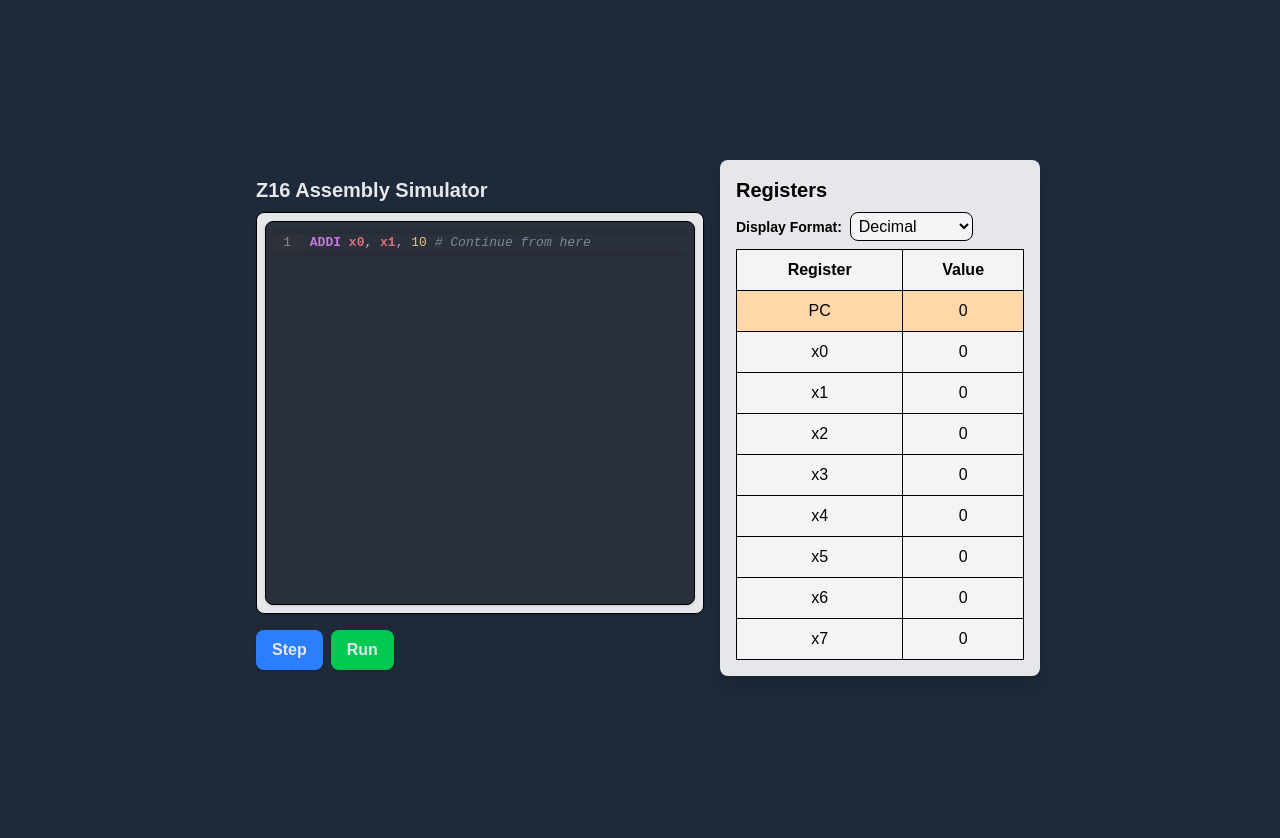
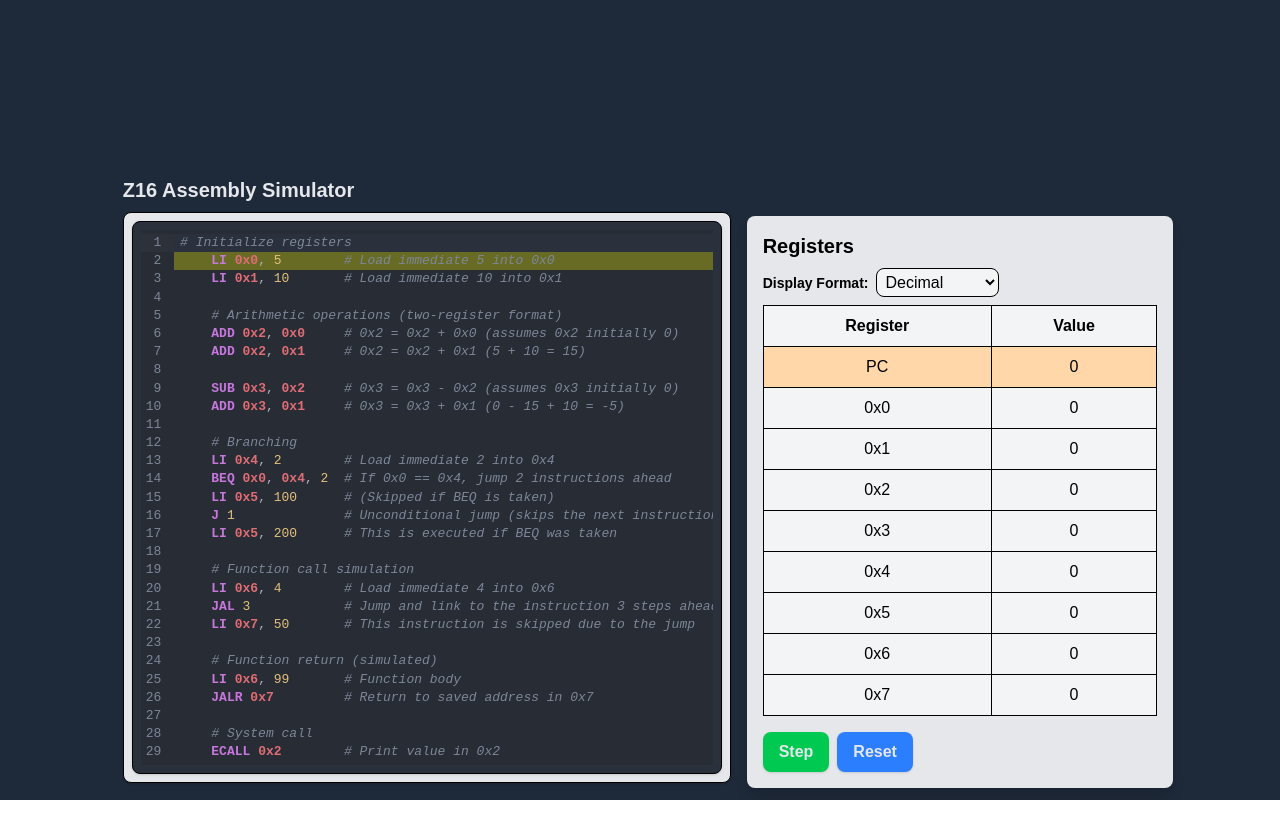
Before and after one commit to bobelmasry/z16-sim-web, a Next.js app: page / in a window 1280 px wide. Shown: the top 838 px of the page. After the commit the page ends 800 px from the top, so only its background shows below. Built offline with nearby package versions, Linux system fonts and the light colour scheme.

Commit message:
added highlighting for next instruction and fixed UI

```diff
--- a/pages/index.tsx
+++ b/pages/index.tsx
@@ -4,9 +4,42 @@ import { HighlightStyle, syntaxHighlighting } from "@codemirror/language";
 import { tags as t } from "@lezer/highlight";
 import { StreamLanguage } from "@codemirror/language";
 import { oneDark } from "@codemirror/theme-one-dark";
+import { EditorView, Decoration, ViewPlugin } from "@codemirror/view";
+import { RangeSet } from "@codemirror/state";
 
 export default function Home() {
-  const [assemblyCode, setAssemblyCode] = useState("ADDI x0, x1, 10 # Continue from here");
+
+  const initialAssemblyCode = `# Initialize registers
+    LI 0x0, 5        # Load immediate 5 into 0x0
+    LI 0x1, 10       # Load immediate 10 into 0x1
+
+    # Arithmetic operations (two-register format)
+    ADD 0x2, 0x0     # 0x2 = 0x2 + 0x0 (assumes 0x2 initially 0)
+    ADD 0x2, 0x1     # 0x2 = 0x2 + 0x1 (5 + 10 = 15)
+
+    SUB 0x3, 0x2     # 0x3 = 0x3 - 0x2 (assumes 0x3 initially 0)
+    ADD 0x3, 0x1     # 0x3 = 0x3 + 0x1 (0 - 15 + 10 = -5)
+
+    # Branching
+    LI 0x4, 2        # Load immediate 2 into 0x4
+    BEQ 0x0, 0x4, 2  # If 0x0 == 0x4, jump 2 instructions ahead
+    LI 0x5, 100      # (Skipped if BEQ is taken)
+    J 1              # Unconditional jump (skips the next instruction)
+    LI 0x5, 200      # This is executed if BEQ was taken
+
+    # Function call simulation
+    LI 0x6, 4        # Load immediate 4 into 0x6
+    JAL 3            # Jump and link to the instruction 3 steps ahead
+    LI 0x7, 50       # This instruction is skipped due to the jump
+
+    # Function return (simulated)
+    LI 0x6, 99       # Function body
+    JALR 0x7         # Return to saved address in 0x7
+
+    # System call
+    ECALL 0x2        # Print value in 0x2`;
+
+  const [assemblyCode, setAssemblyCode] = useState(initialAssemblyCode);
   const [registers, setRegisters] = useState(Array(8).fill(0));
   const [displayFormat, setDisplayFormat] = useState("decimal");
   const [PC, setPC] = useState(0);
@@ -28,7 +61,7 @@ const z16Language = StreamLanguage.define({
     }
 
     // Highlight Registers (x0 - x7)
-    if (stream.match(/\bx[0-7]\b/)) {
+    if (stream.match(/\b0x[0-7]\b/)) {
       return "variableName";
     }
 
@@ -50,6 +83,42 @@ const z16Language = StreamLanguage.define({
       { tag: t.comment, color: "#9E9E9E", fontStyle: "italic" }, // Comments (Gray Italic)
     ])
   );
+
+  const highlightCurrentInstruction = ViewPlugin.fromClass(
+    class {
+      decorations: RangeSet<Decoration>;
+
+      constructor(view) {
+        this.decorations = this.getDecorations(view);
+      }
+
+      update(update) {
+        this.decorations = this.getDecorations(update.view);
+      }
+
+      getDecorations(view) {
+        const lines = assemblyCode
+          .split("\n")
+          .map((line, index) => ({ text: line.split("#")[0].trim(), index }))
+          .filter((line) => line.text !== ""); // Remove empty/comment-only lines
+
+        if (PC >= lines.length) return Decoration.none;
+
+        // Find the actual instruction line in the document
+        let instructionLine = view.state.doc.line(lines[PC].index + 1);
+
+        return Decoration.set([
+          Decoration.line({
+            attributes: { style: "background-color: rgba(255, 255, 0, 0.3);" },
+          }).range(instructionLine.from),
+        ]);
+      }
+    },
+    {
+      decorations: (v) => v.decorations,
+    }
+  );
+
 
   // Function to format values based on the selected display format
   const formatValue = (value: number) => {
@@ -109,9 +178,9 @@ const z16Language = StreamLanguage.define({
   if (parts.length === 0) return;
 
     const instr = parts[0].toUpperCase();
-    let rd : number | null = null;
-    let rs : number | null = null;
-    let imm : number | null = null;
+    let rd : number;
+    let rs : number;
+    let imm : number;
 
     // Instruction execution logic
     switch (instr) {
@@ -133,6 +202,15 @@ const z16Language = StreamLanguage.define({
                 return;
             }
             newRegisters[rd] += imm;
+            break;
+        case "LI":
+            rd = parseInt(parts[1]);
+            imm = parseInt(parts[2]);
+            if (rd === null || imm === null) {
+                console.error("LI requires a register and an immediate value");
+                return;
+            }
+            newRegisters[rd] = imm;
             break;
         case "BEQ":
             rd = parseInt(parts[1]);
@@ -181,9 +259,14 @@ const z16Language = StreamLanguage.define({
     console.log("Registers:", newRegisters);
 };
 
+  const Reset = () => {
+    setPC(0);
+    setRegisters(Array(8).fill(0));
+  };
+
 
   return (
-          <div className="flex min-h-screen text-black items-start justify-center p-10 lg:p-40 bg-gray-800">
+          <div className="flex min-h-screen text-black items-start justify-center pt-12 lg:pt-40 bg-gray-800">
         {/* Left: Assembly Code Input */}
       <div className="w-1/2 p-4">
         <h2 className="text-xl text-gray-200 font-bold mb-2">Z16 Assembly Simulator</h2>
@@ -193,27 +276,16 @@ const z16Language = StreamLanguage.define({
         <CodeMirror
           value={assemblyCode}
           onChange={(value) => setAssemblyCode(value)}
-          extensions={[z16Language, z16Highlighting]}
+          extensions={[z16Language, z16Highlighting, highlightCurrentInstruction]}
           theme={oneDark}
-          className="w-full h-96 p-2 border rounded-lg shadow-sm bg-gray-200"
+          className="w-full h-auto p-2 border rounded-lg shadow-sm bg-gray-200"
           style={{ backgroundColor: "#2a313d" }} // Ensures full gray background
         />
-        </div>
-        {/* Buttons for Execution */}
-        <div className="mt-4 flex space-x-2">
-          <button onClick={() => executeInstructions(true)}
-          className="px-4 py-2 font-semibold bg-blue-500 text-gray-200 rounded-lg shadow hover:bg-blue-600">
-            Step
-          </button>
-          <button onClick={() => executeInstructions(false)}
-          className="px-4 font-semibold py-2 bg-green-500 text-gray-200 rounded-lg shadow hover:bg-green-600">
-            Run
-          </button>
         </div>
         </div>
 
       {/* Right: Register Table */}
-      <div className="w-1/3 p-4 bg-gray-200 shadow-lg rounded-lg">
+      <div className="w-1/3 p-4 bg-gray-200 mt-14 shadow-lg rounded-lg">
         <h2 className="text-xl font-bold mb-2">Registers</h2>
 
         {/* Dropdown to select display format */}
@@ -245,12 +317,23 @@ const z16Language = StreamLanguage.define({
             </tr>
             {registers.map((value, index) => (
               <tr key={index} className="text-center bg-gray-100">
-                <td className="border p-2">{`x${index}`}</td>
+                <td className="border p-2">{`0x${index}`}</td>
                 <td className="border p-2">{formatValue(value)}</td>
               </tr>
             ))}
           </tbody>
         </table>
+        {/* Buttons for Execution */}
+        <div className="mt-4 flex space-x-2">
+          <button onClick={() => executeInstructions(false)}
+          className="px-4 font-semibold py-2 bg-green-500 text-gray-200 rounded-lg shadow hover:bg-green-600">
+            Step
+          </button>
+          <button onClick={() => Reset()}
+          className="px-4 font-semibold py-2 bg-blue-500 text-gray-200 rounded-lg shadow hover:bg-blue-600">
+            Reset
+          </button>
+        </div>
       </div>
     </div>
   );
```
